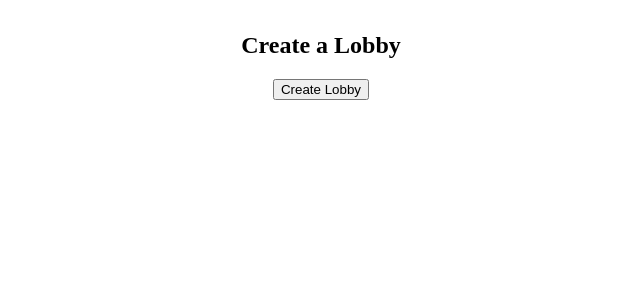
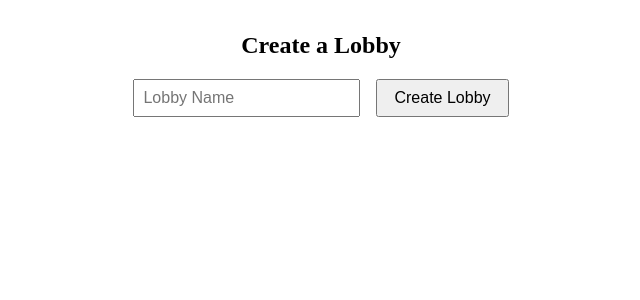
Before and after one commit to WebexSamples/ea-lobby-app, a React (Vite) app in the folder frontend/: page /create-lobby in a window 1280 px wide. Shown: the top 300 px of the page, without its empty margins (319-959 px from the left). Built offline with nearby package versions, Linux system fonts and the light colour scheme; no server answers.

Commit message:
feat: add lobby name

```diff
--- a/frontend/src/components/CreateLobby.jsx
+++ b/frontend/src/components/CreateLobby.jsx
@@ -1,27 +1,47 @@
 // src/components/CreateLobby.jsx
-import React from 'react';
+import React, { useState } from 'react';
 import axios from 'axios';
 import { useNavigate } from 'react-router-dom';
 
 const CreateLobby = () => {
   const navigate = useNavigate();
-  const userId = 'host_unique_id'; // Replace with authenticated user info if available
+  const [hostId] = useState('host_unique_id'); // Replace with your actual auth/user info
+  const [lobbyName, setLobbyName] = useState('');
 
   const createLobby = async () => {
+    if (!lobbyName.trim()) {
+      alert('Please enter a lobby name.');
+      return;
+    }
     try {
-      const response = await axios.post('http://localhost:5000/api/lobby', { host_id: userId });
+      const response = await axios.post('http://localhost:5000/api/lobby', {
+        host_id: hostId,
+        lobby_name: lobbyName,
+      });
       const { lobby_id } = response.data;
       navigate(`/lobby/${lobby_id}`);
     } catch (error) {
       console.error('Error creating lobby:', error);
-      alert('Failed to create lobby. Please check the console for details.');
+      alert('Failed to create lobby. Check the console for details.');
     }
   };
 
   return (
     <div style={{ textAlign: 'center', marginTop: '2rem' }}>
       <h2>Create a Lobby</h2>
-      <button onClick={createLobby}>Create Lobby</button>
+      <input
+        type="text"
+        placeholder="Lobby Name"
+        value={lobbyName}
+        onChange={(e) => setLobbyName(e.target.value)}
+        style={{ padding: '0.5rem', fontSize: '1rem' }}
+      />
+      <button
+        onClick={createLobby}
+        style={{ padding: '0.5rem 1rem', marginLeft: '1rem', fontSize: '1rem' }}
+      >
+        Create Lobby
+      </button>
     </div>
   );
 };
--- a/frontend/src/components/Lobby.jsx
+++ b/frontend/src/components/Lobby.jsx
@@ -4,8 +4,7 @@ import { useParams } from 'react-router-dom';
 import io from 'socket.io-client';
 import axios from 'axios';
 
-// Initialize the socket (ensure the URL matches your backend)
-const socket = io('http://localhost:5000');
+const socket = io('http://localhost:5000'); // Ensure URL matches your backend
 
 const Lobby = () => {
   const { lobbyId } = useParams();
@@ -13,14 +12,12 @@ const Lobby = () => {
   const [username, setUsername] = useState('');
   const [joined, setJoined] = useState(false);
 
-  // Listen for lobby updates only after joining
   useEffect(() => {
     if (joined) {
       socket.on('lobby_update', (data) => {
         setLobby(data);
       });
     }
-    // Cleanup when the component unmounts or if joined changes
     return () => {
       if (joined) {
         socket.off('lobby_update');
@@ -28,17 +25,13 @@ const Lobby = () => {
     };
   }, [joined]);
 
-  // Handle the join button click
   const handleJoin = () => {
     if (!username.trim()) {
       alert('Please enter a username.');
       return;
     }
-    // Emit the join_lobby event to the backend
     socket.emit('join_lobby', { lobby_id: lobbyId, user_id: username });
     setJoined(true);
-
-    // Fetch the initial lobby state after joining
     axios.get(`http://localhost:5000/api/lobby/${lobbyId}`)
       .then(response => setLobby(response.data))
       .catch(error => {
@@ -47,7 +40,6 @@ const Lobby = () => {
       });
   };
 
-  // Before joining, display the join form
   if (!joined) {
     return (
       <div style={{ textAlign: 'center', marginTop: '2rem' }}>
@@ -69,15 +61,12 @@ const Lobby = () => {
     );
   }
 
-  // After joining, if the lobby state hasn't loaded yet
-  if (!lobby) {
-    return <div style={{ textAlign: 'center', marginTop: '2rem' }}>Loading lobby...</div>;
-  }
+  if (!lobby) return <div style={{ textAlign: 'center', marginTop: '2rem' }}>Loading lobby...</div>;
 
-  // Once joined and lobby state is available, show the lobby details
   return (
     <div style={{ textAlign: 'center', marginTop: '2rem' }}>
-      <h2>Lobby ID: {lobbyId}</h2>
+      <h2>Lobby Name: {lobby.lobby_name}</h2>
+      <h3>Lobby ID: {lobbyId}</h3>
       <h3>Participants:</h3>
       <ul style={{ listStyle: 'none', padding: 0 }}>
         {lobby.participants.map((participant, index) => (
```
Also changed, not shown: 1 other file (tests, documents, lock files or other folders).
